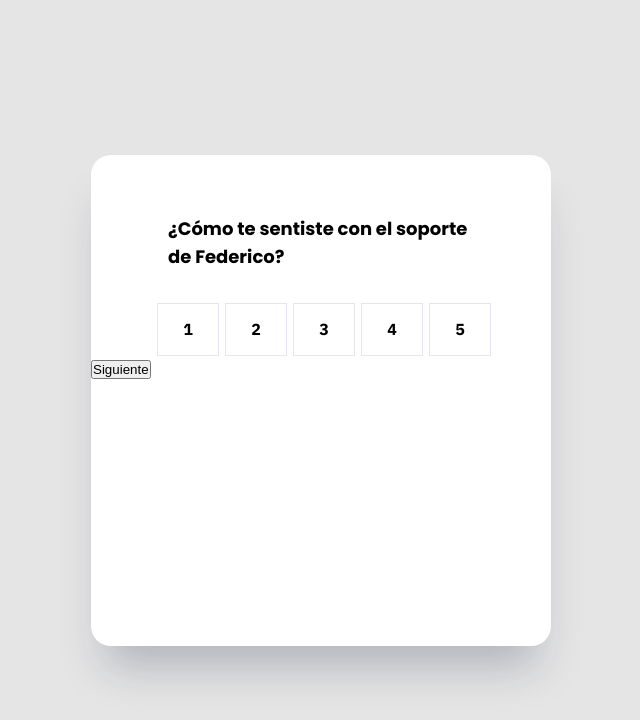
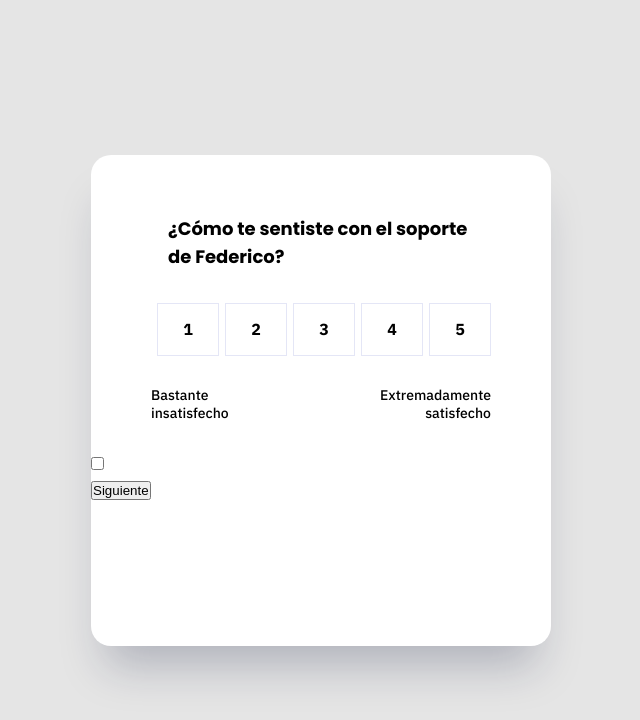
Before and after one commit to danieldamian09/challenge-nucba-2, a plain HTML site: page index.html in a window 1280 px wide. Shown: the whole page, without its empty margins (319-959 px from the left). Drawn offline with Linux system fonts and the light colour scheme.

Commit message:
options y coments

```diff
--- a/index.html
+++ b/index.html
@@ -21,15 +21,17 @@
         <div class="item5">5</div>
       </div>
       <div class="coments">
-        <div class="comets-1">
-          <p></p>
+        <div class="coments-1">
+          <p>Bastante
+            insatisfecho</p>
         </div>
         <div class="coments-2">
-          <p></p>
+          <p>Extremadamente
+            satisfecho</p>
         </div>
       </div>
       <div class="terms">
-
+        <input type="checkbox" name="accept" id="accept">
       </div>
       <div class="line">
 
--- a/style/style.css
+++ b/style/style.css
@@ -39,13 +39,14 @@ body {
   font-weight: bold;
 }
 
-.options{
+.options {
   display: flex;
   flex-direction: row;
   width: 340px;
   height: auto;
   justify-content: center;
-  margin: auto;
+  margin: 12px auto 30px;
+
 }
 
 .options>div {
@@ -61,6 +62,29 @@ body {
   align-items: center;
 }
 
-.item1{
+.coments {
+  width: 340px;
+  height: 36px;
+  display: flex;
+  justify-content: space-between;
+  margin: 0px auto 30px;
+}
 
+.coments-1 {
+  width: 78px;
+  height: 36px;
+  font-size: 14px;
+  line-height: 18px;
+  font-family: 'IBM Plex Sans', sans-serif;
+  font-weight: 500;
 }
+
+.coments-2 {
+  width: 111px;
+  height: 36px;
+  font-size: 14px;
+  line-height: 18px;
+  font-family: 'IBM Plex Sans', sans-serif;
+  font-weight: 500;
+  text-align: right;
+}
```
